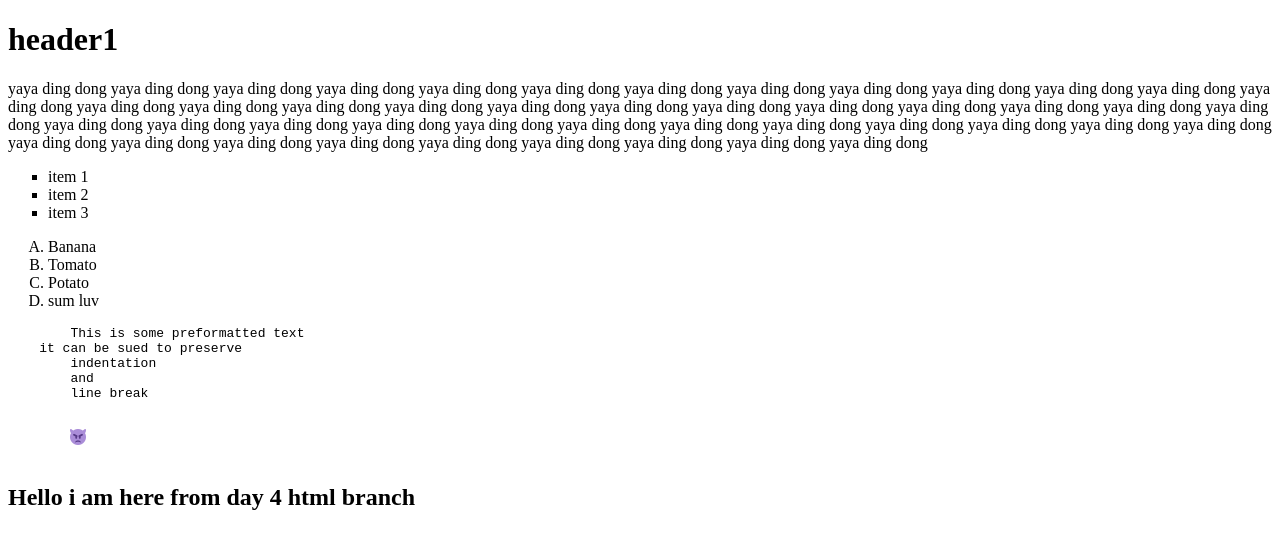
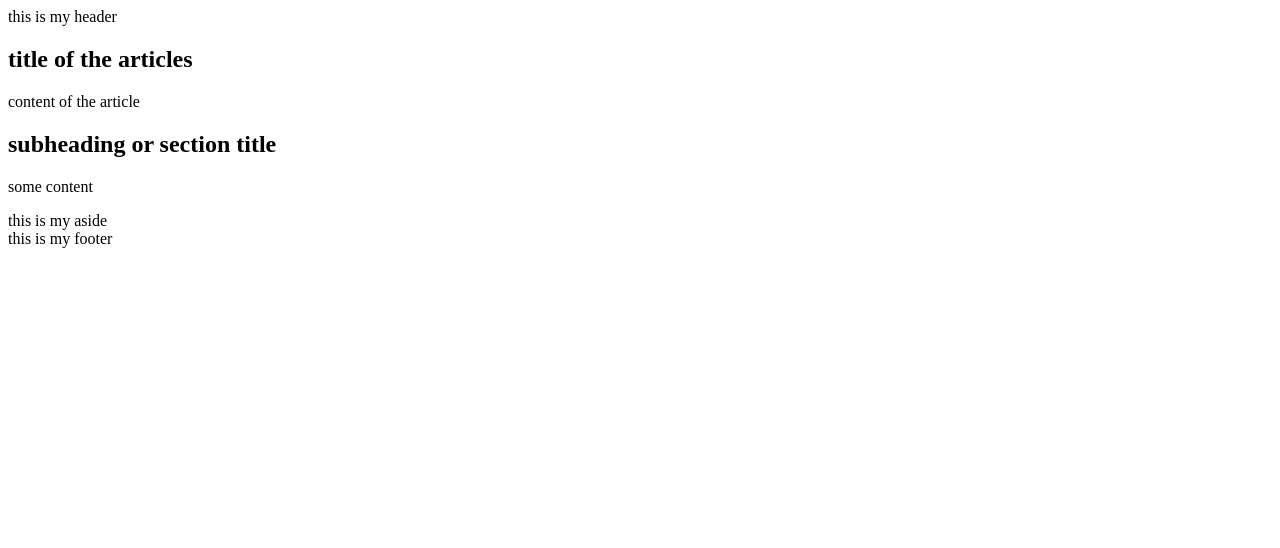
Before and after one commit to Panida287/week-1-html, a plain HTML site: page index.html in a window 1280 px wide. Drawn offline with Linux system fonts and the light colour scheme.

Commit message:
added main, section, article, aside and footer

```diff
--- a/index.html
+++ b/index.html
@@ -17,41 +17,39 @@
 </head>
 
 <body>
-    <h1>header1</h1>
-    <p> yaya ding dong yaya ding dong yaya ding dong yaya ding dong yaya ding dong yaya ding dong yaya ding dong yaya
-        ding dong yaya ding dong yaya ding dong yaya ding dong yaya ding dong yaya ding dong yaya ding dong yaya ding
-        dong yaya ding dong yaya ding dong yaya ding dong yaya ding dong yaya ding dong yaya ding dong yaya ding dong
-        yaya ding dong yaya ding dong yaya ding dong yaya ding dong yaya ding dong yaya ding dong yaya ding dong yaya
-        ding dong yaya ding dong yaya ding dong yaya ding dong yaya ding dong yaya ding dong yaya ding dong yaya ding
-        dong yaya ding dong yaya ding dong yaya ding dong yaya ding dong yaya ding dong yaya ding dong yaya ding dong
-        yaya ding dong yaya ding dong
-    </p>
-    <ul type="square">
-        <li>item 1</li>
-        <li>item 2</li>
-        <li>item 3</li>
-    </ul>
-    <ol type="A">
-        <li>Banana</li>
-        <li>Tomato</li>
-        <li>Potato</li>
-        <li>sum luv</li>
-    </ol>
-    <pre>
-        This is some preformatted text
-    it can be sued to preserve
-        indentation
-        and
-        line break
-    </pre>
-    <pre>
-        <img
-        loading="lazy"
-        src="assets/images/favicon-16x16.png"
-        title="wtf"
-        alt="wtf"/>
-    </pre>
-    <h2>Hello i am here from day 4 html branch</h2>
+
+<!--´Header: contains the logo, navigation links, search bar-->
+    <header>
+        <!--        ´navigation links, logo, search-->
+        <nav>
+            this is my header
+        </nav>
+    </header>
+
+    <main>
+<!--        article; articles, images, paragraph and heading for the article-->
+        <article>
+            <h1>title of the articles</h1>
+            <p>content of the article</p>
+        </article>
+
+        <!--            content blocks or ads or some content-->
+        <section>
+            <h2>subheading or section title</h2>
+            <p>some content</p>
+        </section>
+
+    </main>
+    <!--        Sidebar content, paragraph, lists, images-->
+    <aside>
+    this is my aside
+    </aside>
+
+<!--    Footer contains copyrights information, secondary links, site maps-->
+    <footer>
+        this is my footer
+    </footer>
+
 </body>
 
 </html>
```
